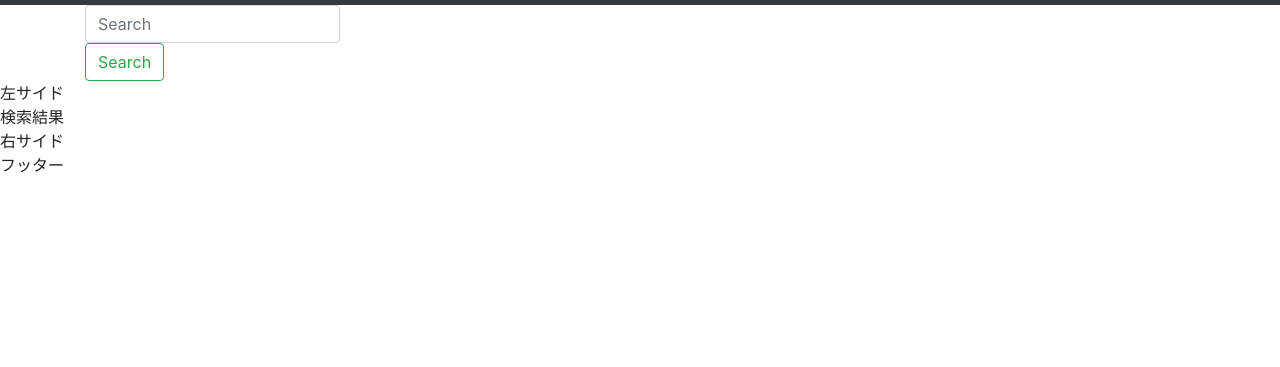
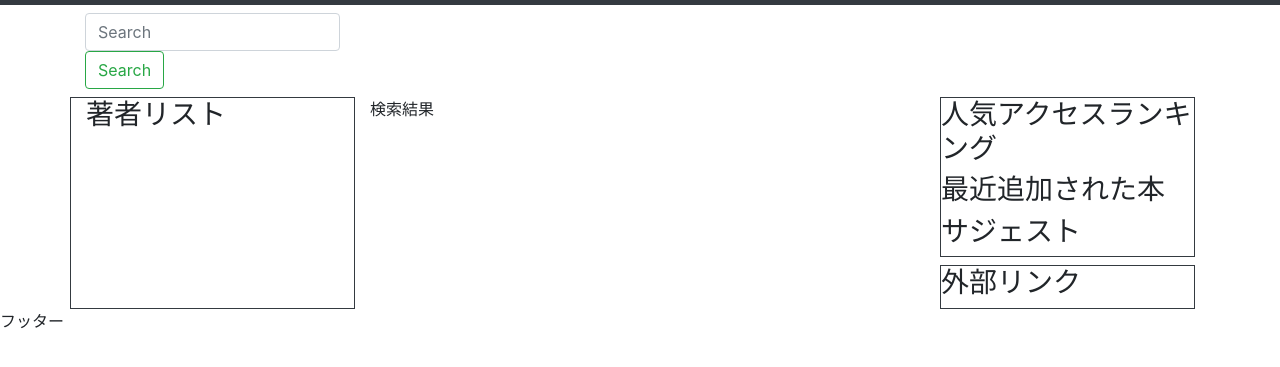
Before and after one commit to ange-k/aozora-bunko, a plain HTML site: page docs/index.html in a window 1280 px wide. Shown: the part 51-418 px from the top of the page. Drawn offline with nearby package versions, Linux system fonts and the light colour scheme.

Commit message:
サイドバー完成

```diff
--- a/docs/index.html
+++ b/docs/index.html
@@ -14,11 +14,9 @@
 </head>
 
 <body>
-  <header>
-    <!-- logo, グローバルナビゲーション -->
+  <header><!-- logo, グローバルナビゲーション -->
     <nav class="navbar navbar-expand-lg navbar-dark bg-dark">
-      <div class="container">
-        <!-- スマホで表示されるハンバーガメニュー -->
+      <div class="container"><!-- スマホで表示されるハンバーガメニュー -->
         <button class="navbar-toggler" type="button" data-toggle="collapse" data-target="#navbarNav"
           aria-controls="navbarNav" aria-expanded="false" aria-label="Toggle navigation">
           <span class="navbar-toggler-icon"></span>
@@ -40,8 +38,7 @@
       </div>
     </nav>
   </header>
-  <nav class="container">
-    <!-- 検索ボックス -->
+  <nav class="container my-2"><!-- 検索ボックス -->
     <div class="row">
       <div class="col-lg-3 col-lg-offset-9">
         <form>
@@ -51,18 +48,26 @@
       </div>
     </div>
   </nav>
-  <aside>
-    <!-- 左サイドバー -->
-    左サイド
-  </aside>
-  <main>
-    <!-- 検索結果エリア -->
-    検索結果
-  </main>
-  <aside>
-    <!-- 右サイドバー -->
-    右サイド
-  </aside>
+  <div class="container">
+    <div class="row">
+      <aside class="col-lg-3 border border-dark"> <!-- 左サイドバー -->
+        <h3>著者リスト</h3>
+      </aside>
+      <main class="col-lg-6"> <!-- 検索結果エリア -->
+        検索結果
+      </main>
+      <aside class="col-lg-3"> <!-- 右サイドバー -->
+        <div class="border border-dark">
+          <h3>人気アクセスランキング</h3>
+          <h3>最近追加された本</h3>
+          <h3>サジェスト</h3>
+        </div>
+        <div class="border border-dark mt-2">
+          <h3>外部リンク</h3>
+        </div>
+      </aside>
+    </div>
+  </div>
   <footer>
     フッター
   </footer>
```
